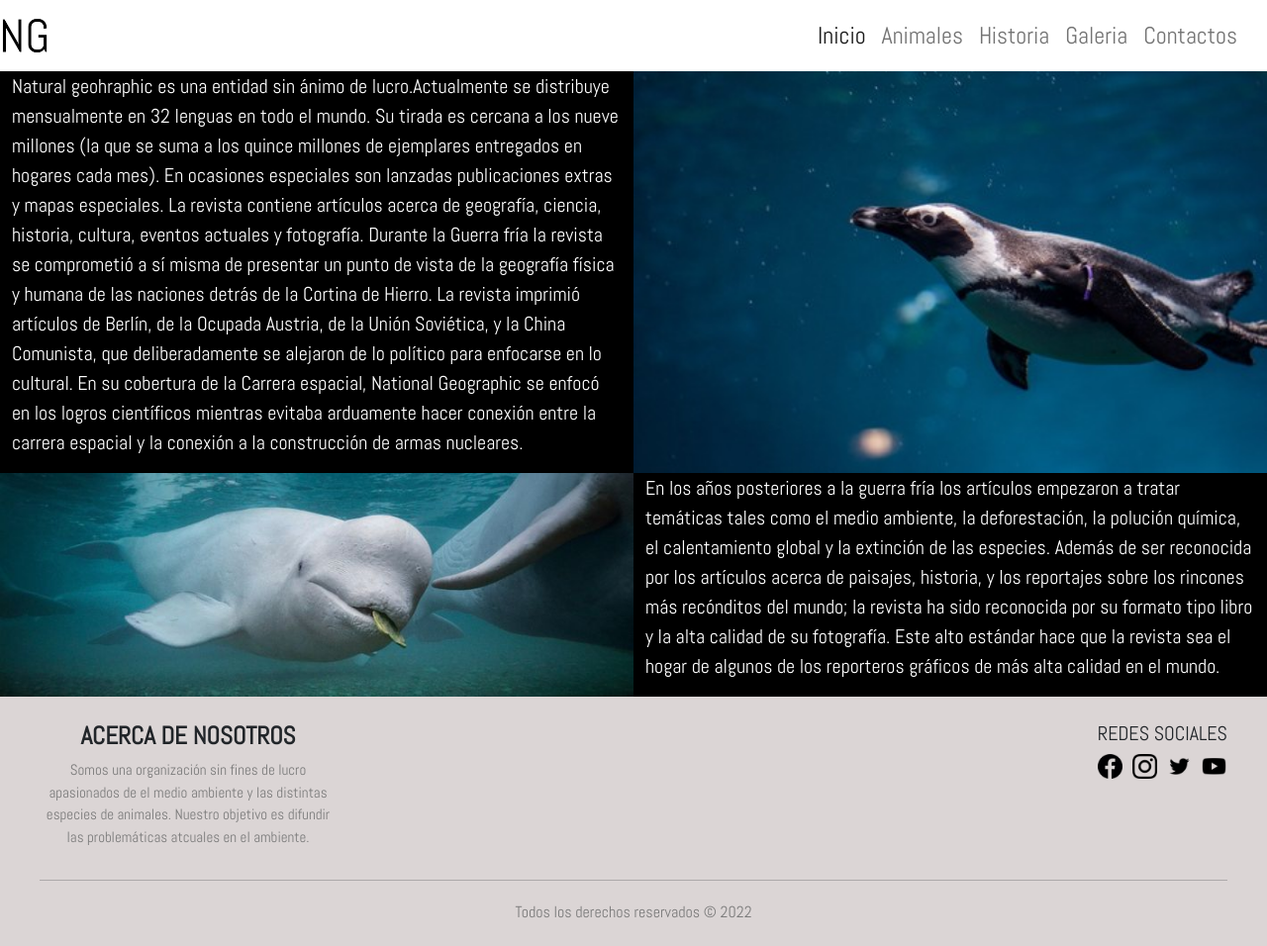
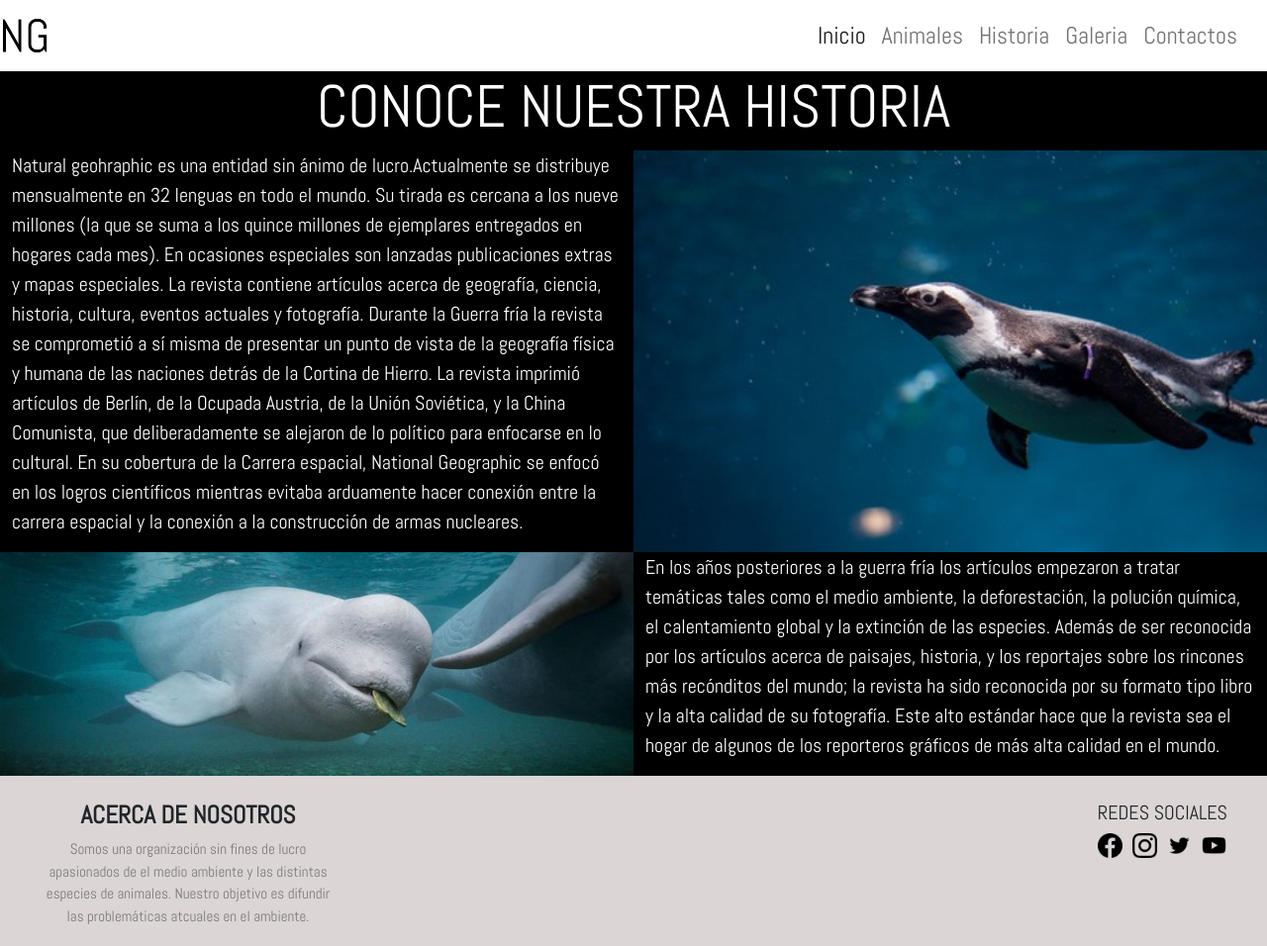
Before and after one commit to Josu9/nature_geo, a website: page pages/historia.html in a window 1280 px wide. Shown: the top 956 px of the page at 99% size. Drawn offline with nearby package versions, Linux system fonts and the light colour scheme; a web font is replaced by a local one.

Commit message:
Cambios historia

```diff
--- a/pages/historia.html
+++ b/pages/historia.html
@@ -36,7 +36,8 @@
         </nav>
     </header>
 
-    <main class=" container-fluid historia">
+    <main class="container-fluid historia">
+            <h1>CONOCE NUESTRA HISTORIA</h1>
             <article class="row">
                 <div class="col-xl-6 col-md-6 col-sm-12 historia__parrafo1"><!--PARRAFO 1-->
                     <p>Natural geohraphic es una entidad sin ánimo de lucro.Actualmente se distribuye mensualmente en 32 lenguas en todo el mundo. Su tirada es cercana a los nueve millones (la que se suma a los quince millones de ejemplares entregados en hogares cada mes). En ocasiones especiales son lanzadas publicaciones extras y mapas especiales. La revista contiene artículos acerca de geografía, ciencia, historia, cultura, eventos actuales y fotografía.
--- a/sass/style.scss
+++ b/sass/style.scss
@@ -277,6 +277,12 @@
 
 .historia{
     background-color: $color-secundario;
+    h1{
+        font-family: $font-principal;
+        color: white;
+        font-size: 60px;
+        text-align: center;
+    }
     &__imagen1{
         background-image: url(../recursos/450_1000.jpg);
         background-size: cover;
```
Also changed, not shown: css/estilo.css, recursos/542689.png (deleted), recursos/maps-and-flags.png (deleted), recursos/telephone-handle-silhouette.png (deleted).
